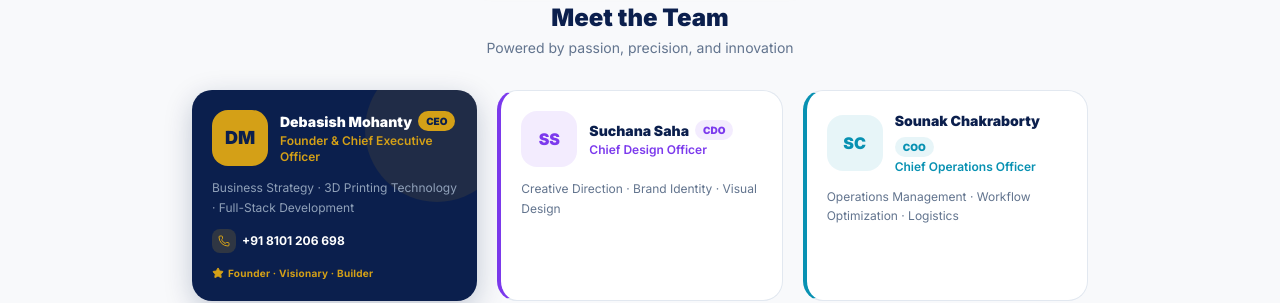
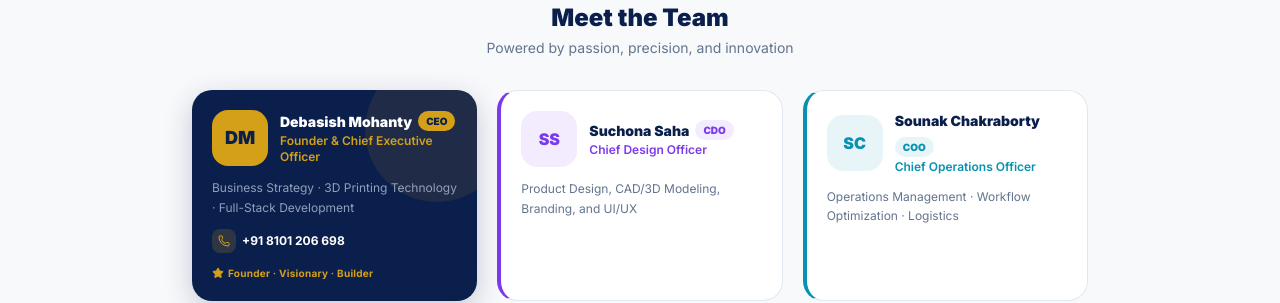
Before and after one commit to coderdebasish/IEM-PrintVerse-Technologies, a Next.js app in the folder printverse/: page /contact in a window 1280 px wide. Shown: the part 920-1223 px from the top of the page. Built offline with nearby package versions, Linux system fonts and the light colour scheme; no server answers.

Commit message:
feat: add new contact page with team directory and support details

```diff
--- a/printverse/src/app/(public)/contact/page.tsx
+++ b/printverse/src/app/(public)/contact/page.tsx
@@ -20,10 +20,10 @@ const TEAM = [
     accent: "#D4A017",
   },
   {
-    name: "Suchana Saha",
+    name: "Suchona Saha",
     shortRole: "CDO",
     fullRole: "Chief Design Officer",
-    expertise: "Creative Direction · Brand Identity · Visual Design",
+    expertise: "Product Design, CAD/3D Modeling, Branding, and UI/UX",
     initials: "SS",
     isFounder: false,
     accent: "#7C3AED",
```
